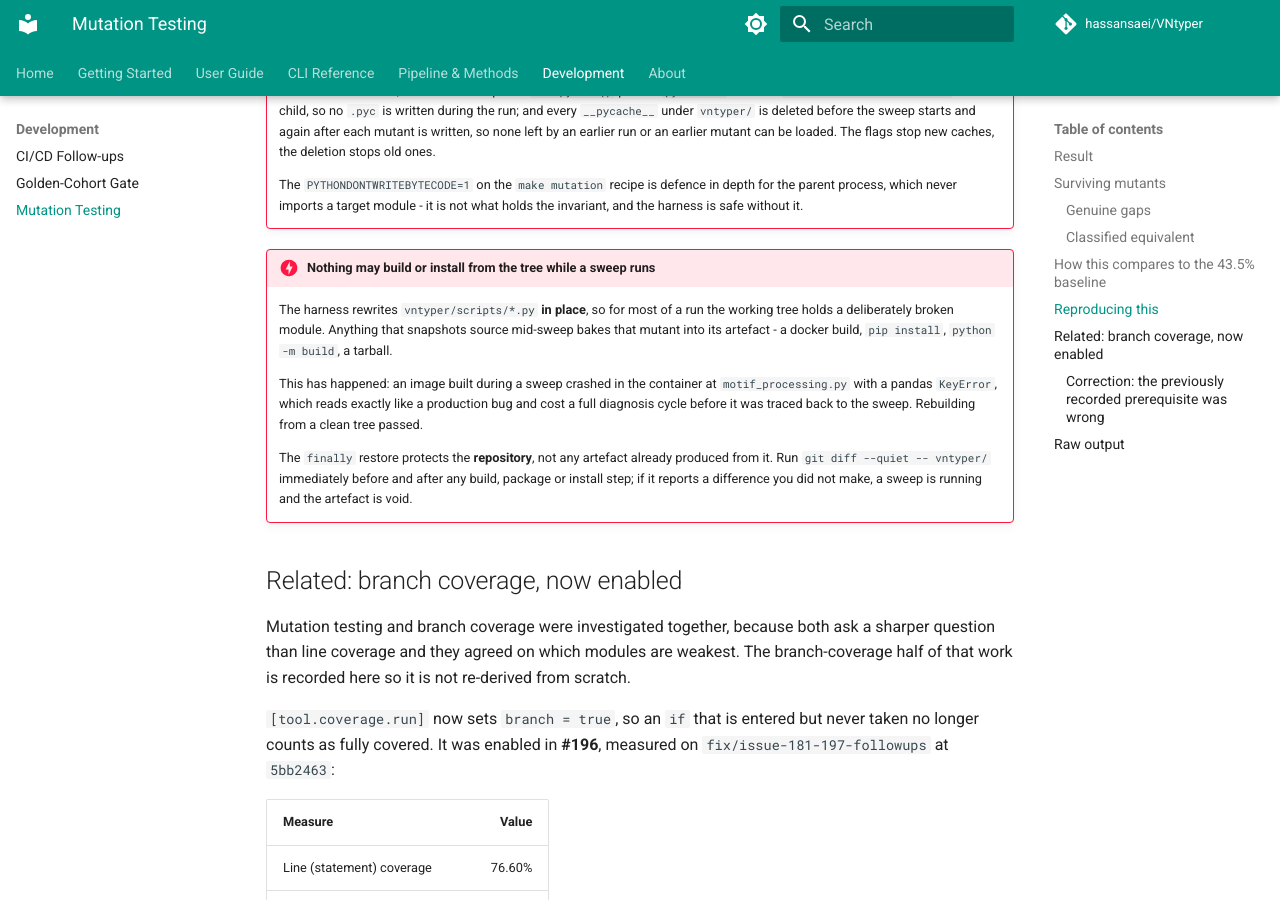
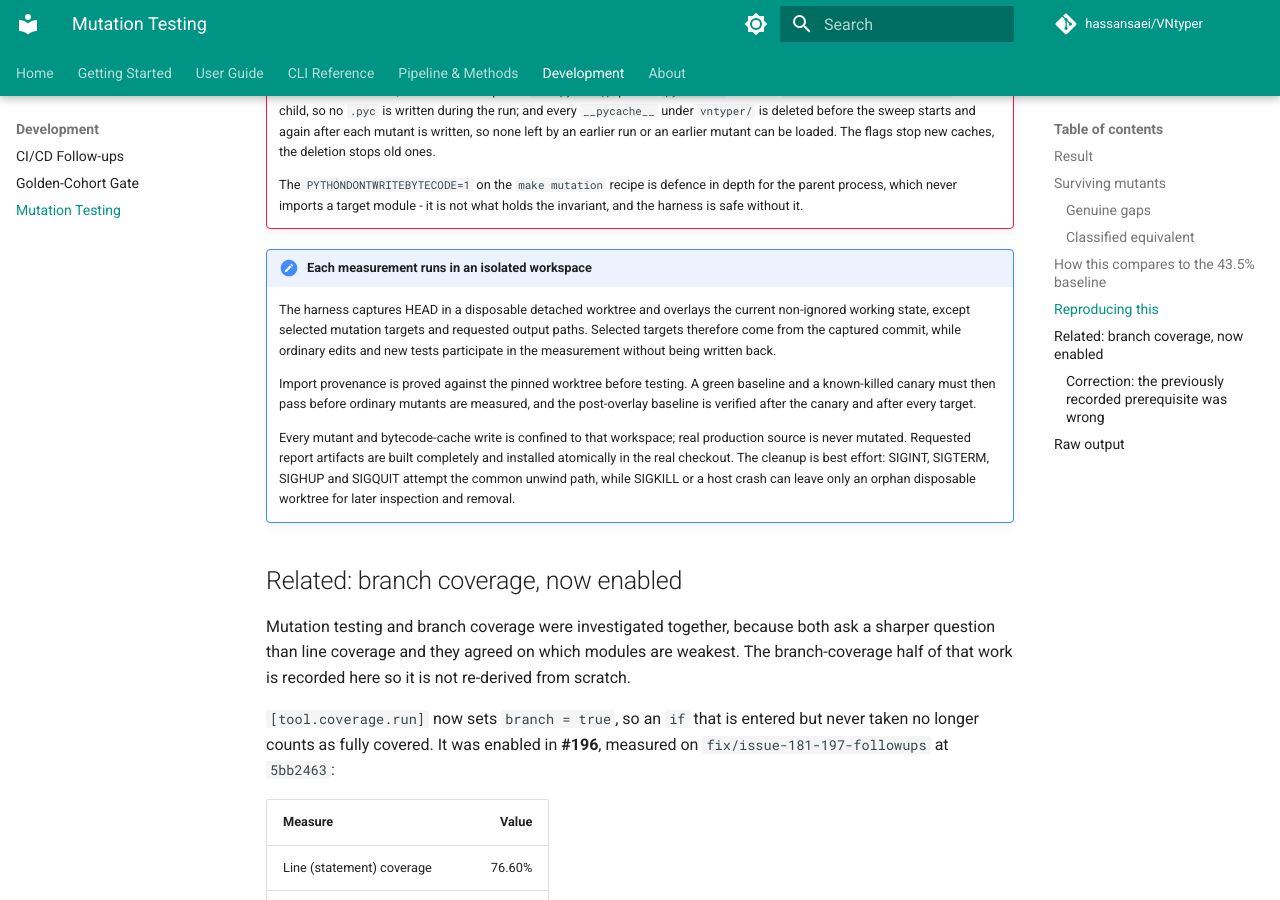
Before and after one commit to hassansaei/VNtyper, an MkDocs documentation site: the page built from docs/development/mutation-testing.md, in a window 1280 px wide and 900 px high, scrolled down 4167 px. Built offline with MkDocs 1.6.1 and Material for MkDocs 9.7.7, drawn with Linux system fonts in a browser that asks for light colours; comment, search, counter and statistics services are not loaded.

Commit message:
docs(mutation): document isolated sweep lifecycle
Refs #208

```diff
--- a/docs/development/mutation-testing.md
+++ b/docs/development/mutation-testing.md
@@ -157,24 +157,25 @@ overwrites this page with the result.
     in depth for the parent process, which never imports a target module -
     it is not what holds the invariant, and the harness is safe without it.
 
-!!! danger "Nothing may build or install from the tree while a sweep runs"
+!!! note "Each measurement runs in an isolated workspace"
 
-    The harness rewrites `vntyper/scripts/*.py` **in place**, so for most of
-    a run the working tree holds a deliberately broken module. Anything
-    that snapshots source mid-sweep bakes that mutant into its artefact -
-    a docker build, `pip install`, `python -m build`, a tarball.
+    The harness captures HEAD in a disposable detached worktree and overlays
+    the current non-ignored working state, except selected mutation targets
+    and requested output paths. Selected targets therefore come from the
+    captured commit, while ordinary edits and new tests participate in the
+    measurement without being written back.
 
-    This has happened: an image built during a sweep crashed in the
-    container at `motif_processing.py` with a pandas `KeyError`, which
-    reads exactly like a production bug and cost a full diagnosis cycle
-    before it was traced back to the sweep. Rebuilding from a clean tree
-    passed.
+    Import provenance is proved against the pinned worktree before testing.
+    A green baseline and a known-killed canary must then pass before ordinary
+    mutants are measured, and the post-overlay baseline is verified after
+    the canary and after every target.
 
-    The `finally` restore protects the **repository**, not any artefact
-    already produced from it. Run `git diff --quiet -- vntyper/`
-    immediately before and after any build, package or install step; if it
-    reports a difference you did not make, a sweep is running and the
-    artefact is void.
+    Every mutant and bytecode-cache write is confined to that workspace;
+    real production source is never mutated. Requested report artifacts are
+    built completely and installed atomically in the real checkout.
+    The cleanup is best effort: SIGINT, SIGTERM, SIGHUP and SIGQUIT attempt
+    the common unwind path, while SIGKILL or a host crash can leave only an
+    orphan disposable worktree for later inspection and removal.
 
 ## Related: branch coverage, now enabled
 
```
Also changed, not shown: 3 other files.
